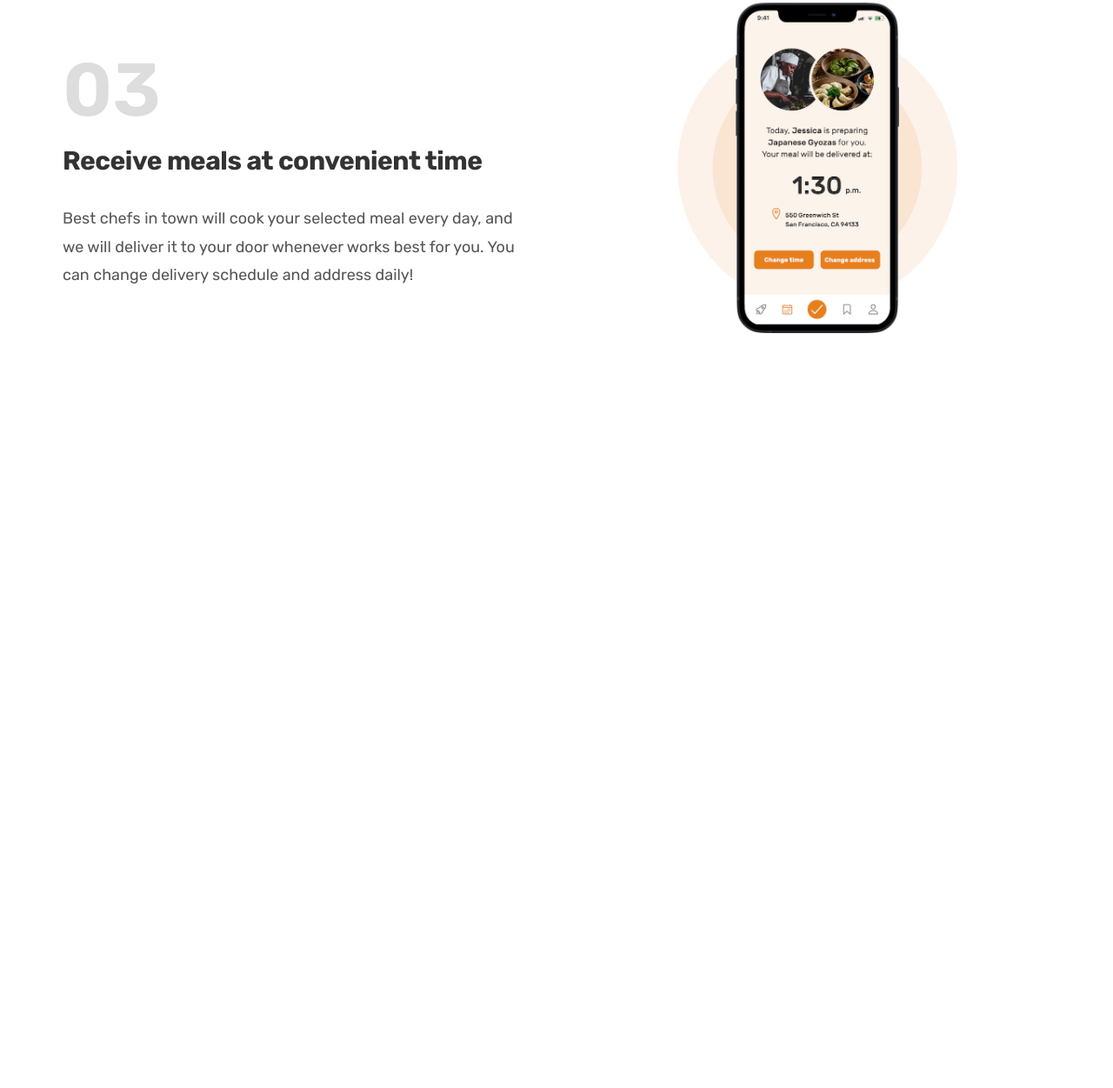
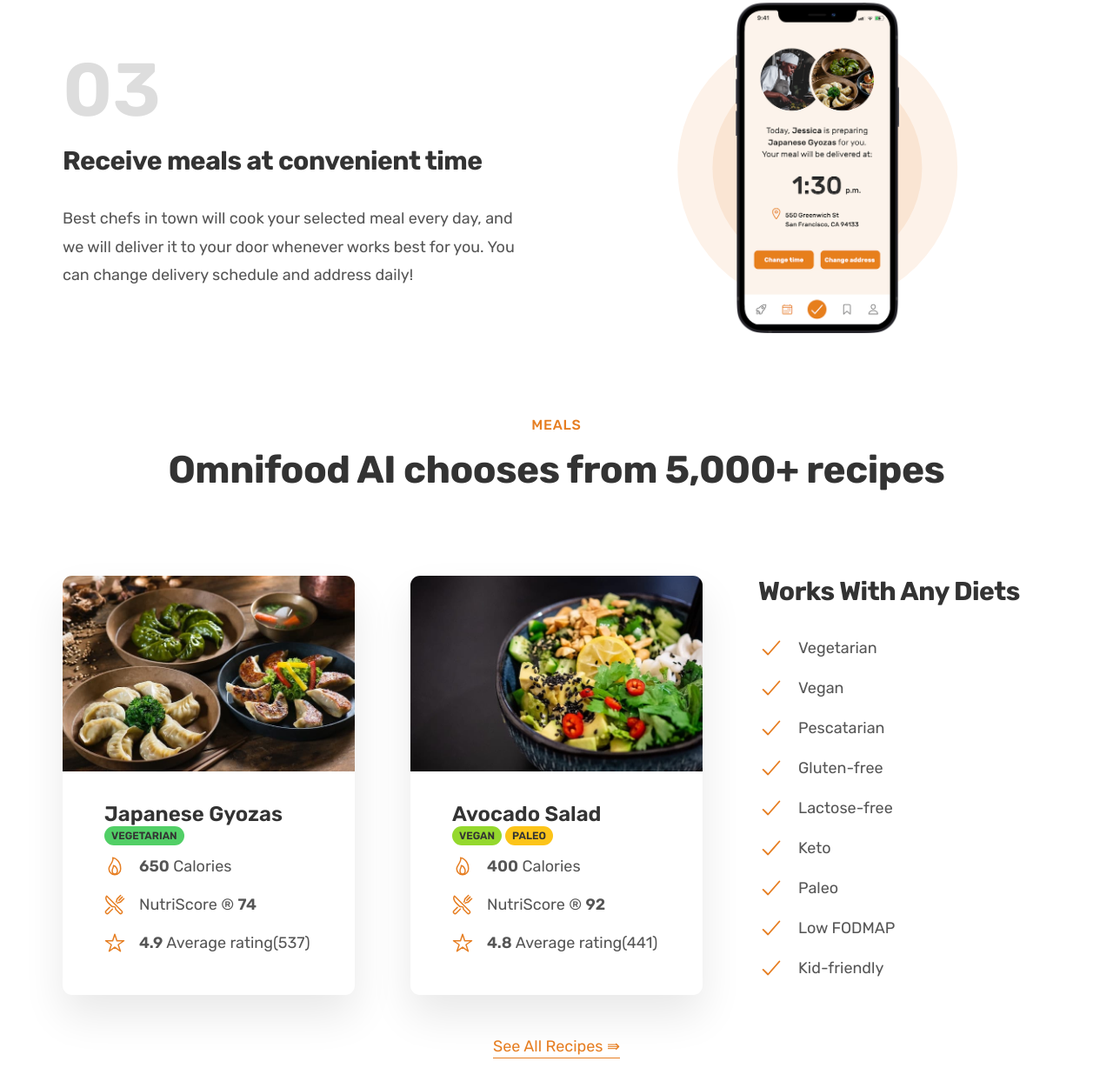
Before and after one commit to PyaePhoneMyat/omnifoodV2, a plain HTML site: page index.html in a window 1280 px wide. Shown: the part 2073-3324 px from the top of the page at 87% size. Before the commit the page ends 2456 px from the top, so only its background shows below. Drawn offline with nearby package versions, Linux system fonts and the light colour scheme.

Commit message:
meals section update

```diff
--- /dev/null
+++ b/css/general.css
@@ -0,0 +1,174 @@
+* {
+  margin: 0;
+  padding: 0;
+  box-sizing: border-box;
+}
+
+html {
+  font-size: 62.5%;
+}
+
+body {
+  font-family: 'Rubik', sans-serif;
+  font-weight: 400;
+  color: #555;
+}
+/**************General Component**************/
+.container {
+  max-width: 120rem;
+  margin: 0 auto;
+  padding: 0 3.2rem;
+}
+
+.grid {
+  display: grid;
+  row-gap: 9.6rem;
+  column-gap: 6.4rem;
+}
+
+.grid--2--cols {
+  grid-template-columns: 1fr 1fr;
+}
+
+.grid--3--cols {
+  grid-template-columns: 1fr 1fr 1fr;
+}
+
+.grid--4--cols {
+  grid-template-columns: repeat(4, 1fr);
+}
+
+.grid--center--v {
+  align-items: center;
+}
+
+/**************Heading Component**************/
+
+.heading-primary,
+.heading-secondary,
+.heading-tertiary {
+  font-weight: 700;
+
+  color: #333;
+  letter-spacing: -0.5px;
+}
+
+.heading-primary {
+  font-size: 5.2rem;
+  line-height: 1.1;
+  margin-bottom: 3.2rem;
+}
+
+.heading-secondary {
+  font-size: 4.4rem;
+  line-height: 1.2;
+  margin-bottom: 9.6rem;
+}
+
+.heading-tertiary {
+  font-size: 3rem;
+  list-style: 1.2;
+  margin-bottom: 3.2rem;
+}
+
+.sub-heading {
+  color: #e67e22;
+  font-size: 1.6rem;
+  font-weight: 500;
+  display: block;
+  text-transform: uppercase;
+  margin-bottom: 1.6rem;
+  letter-spacing: 0.75px;
+}
+
+.center-text {
+  text-align: center;
+}
+
+/**************Button Component**************/
+
+.btn:link,
+.btn:visited {
+  display: inline-block;
+
+  text-decoration: none;
+  font-size: 2rem;
+  font-weight: 600;
+  padding: 1.2rem 2.4rem;
+  border-radius: 10rem;
+
+  transition: all 0.3s;
+}
+
+.btn--full:link,
+.btn--full:visited {
+  background-color: #e67e22;
+  color: #fff;
+  font-weight: 700;
+}
+
+.btn--outline:link,
+.btn--outline:visited {
+  background-color: #fff;
+  color: #555;
+}
+
+.btn-right-sm {
+  margin-right: 1.6rem !important;
+}
+
+.btn--full:hover,
+.btn--full:active {
+  background-color: #b8651b;
+}
+
+.btn--outline:hover,
+.btn--outline:active {
+  background-color: #fdf2e9;
+  box-shadow: inset 0 0 0 3px #fff;
+}
+
+strong {
+  font-weight: 600;
+}
+
+/**************Tag Component**************/
+
+.tags {
+  margin-bottom: 1.2rem;
+  display: flex;
+  gap: 0.4rem;
+}
+
+.tag {
+  display: inline-block;
+  padding: 0.4rem 0.8rem;
+  font-size: 1.2rem;
+  font-weight: 600;
+  text-transform: uppercase;
+
+  color: #333;
+  border-radius: 100px;
+}
+
+.margin-bottom-md {
+  margin-bottom: 4.8rem !important;
+}
+
+/**************link Component**************/
+.link:link,
+.link:visited {
+  color: #e67e22;
+  text-decoration: none;
+  border-bottom: 1px solid currentColor;
+  display: inline-block;
+  padding-bottom: 0.2rem;
+
+  transition: all 0.3s;
+}
+
+.link:hover,
+.link:active {
+  color: #cf711f;
+  border-bottom: 1px solid transparent;
+}
--- a/css/style.css
+++ b/css/style.css
@@ -40,128 +40,6 @@ default : 9px;
 
 
 */
-
-* {
-  margin: 0;
-  padding: 0;
-  box-sizing: border-box;
-}
-
-html {
-  font-size: 62.5%;
-}
-
-body {
-  font-family: 'Rubik', sans-serif;
-  font-weight: 400;
-  color: #555;
-}
-/**************General Component**************/
-.container {
-  max-width: 120rem;
-  margin: 0 auto;
-  padding: 0 3.2rem;
-}
-
-.grid {
-  display: grid;
-  row-gap: 9.6rem;
-  column-gap: 6.4rem;
-}
-
-.grid--2--cols {
-  grid-template-columns: 1fr 1fr;
-}
-
-.grid--3--cols {
-  grid-template-columns: 1fr 1fr 1fr;
-}
-
-.grid--4--cols {
-  grid-template-columns: repeat(4, 1fr);
-}
-
-.grid--center--v {
-  align-items: center;
-}
-
-.heading-primary,
-.heading-secondary,
-.heading-tertiary {
-  font-weight: 700;
-
-  color: #333;
-  letter-spacing: -0.5px;
-}
-
-.heading-primary {
-  font-size: 5.2rem;
-  line-height: 1.1;
-  margin-bottom: 3.2rem;
-}
-
-.heading-secondary {
-  font-size: 4.4rem;
-  line-height: 1.2;
-  margin-bottom: 9.6rem;
-}
-
-.heading-tertiary {
-  font-size: 3rem;
-  list-style: 1.2;
-  margin-bottom: 3.2rem;
-}
-
-.sub-heading {
-  color: #e67e22;
-  font-size: 1.6rem;
-  font-weight: 500;
-  display: block;
-  text-transform: uppercase;
-  margin-bottom: 1.6rem;
-  letter-spacing: 0.75px;
-}
-
-.btn:link,
-.btn:visited {
-  display: inline-block;
-
-  text-decoration: none;
-  font-size: 2rem;
-  font-weight: 600;
-  padding: 1.2rem 2.4rem;
-  border-radius: 10rem;
-
-  transition: all 0.3s;
-}
-
-.btn--full:link,
-.btn--full:visited {
-  background-color: #e67e22;
-  color: #fff;
-  font-weight: 700;
-}
-
-.btn--outline:link,
-.btn--outline:visited {
-  background-color: #fff;
-  color: #555;
-}
-
-.btn-right-sm {
-  margin-right: 1.6rem !important;
-}
-
-.btn--full:hover,
-.btn--full:active {
-  background-color: #b8651b;
-}
-
-.btn--outline:hover,
-.btn--outline:active {
-  background-color: #fdf2e9;
-  box-shadow: inset 0 0 0 3px #fff;
-}
 
 /************** Header Component**************/
 .header {
@@ -320,8 +198,6 @@ body {
   content: '';
   display: block;
 
-  /* height: 60%; */
-
   position: absolute;
   top: 50%;
   left: 50%;
@@ -346,3 +222,91 @@ body {
 .step-img {
   width: 35%;
 }
+
+/************** Meals section**************/
+.section-meals {
+  padding: 9.6rem 0;
+}
+
+.meal {
+  box-shadow: 0 2.4rem 4.8rem rgba(0, 0, 0, 0.09);
+  border-radius: 11px;
+
+  overflow: hidden;
+  transition: all 0.3s;
+}
+
+.meal-content {
+  padding: 3.2rem 4.8rem 4.8rem 4.8rem;
+}
+
+.meal-img {
+  width: 100%;
+}
+.meal-title {
+  font-size: 2.4rem;
+  font-weight: 600;
+  color: #333;
+}
+
+.meal-attributes {
+  list-style: none;
+  display: flex;
+  flex-direction: column;
+  gap: 2rem;
+}
+
+.meal-attribute {
+  font-size: 1.8rem;
+
+  display: flex;
+  align-items: center;
+  gap: 1.6rem;
+}
+
+.meal-icon {
+  color: #e67e22;
+  width: 2.4rem;
+  height: 2.4rem;
+}
+
+.tag--vegetarian {
+  background-color: #51cf66;
+}
+
+.tag--vegan {
+  background-color: #94d82d;
+}
+
+.tag--paleo {
+  background-color: #fcc419;
+}
+
+.list {
+  list-style: none;
+  display: flex;
+  flex-direction: column;
+  gap: 1.6rem;
+}
+
+.list-item {
+  font-size: 1.8rem;
+  display: flex;
+  align-items: center;
+  gap: 1.6rem;
+}
+
+.list-icon {
+  width: 3rem;
+  height: 3rem;
+  color: #e67e22;
+}
+
+.all-receipes {
+  text-align: center;
+  font-size: 1.8rem;
+}
+
+.meal:hover {
+  transform: translateY(-1.2rem);
+}
--- a/index.html
+++ b/index.html
@@ -12,6 +12,7 @@
       rel="stylesheet"
     />
     <!-- custom style css -->
+    <link rel="stylesheet" href="./css/general.css" />
     <link rel="stylesheet" href="./css/style.css" />
   </head>
   <body>
@@ -145,6 +146,133 @@
           </div>
         </div>
       </section>
+      <section class="section-meals">
+        <div class="container center-text">
+          <span class="sub-heading">Meals</span>
+          <h2 class="heading-secondary">
+            Omnifood AI chooses from 5,000+ recipes
+          </h2>
+        </div>
+        <div class="container grid grid--3--cols margin-bottom-md">
+          <div class="meal">
+            <img
+              src="./img/meals/meal-1.jpg"
+              alt="Japanese Gyozas"
+              class="meal-img"
+            />
+            <div class="meal-content">
+              <p class="meal-title">Japanese Gyozas</p>
+              <div class="tags">
+                <span class="tag tag--vegetarian">Vegetarian</span>
+              </div>
+
+              <ul class="meal-attributes">
+                <li class="meal-attribute">
+                  <ion-icon class="meal-icon" name="flame-outline"></ion-icon
+                  ><span> <strong>650</strong> Calories</span>
+                </li>
+                <li class="meal-attribute">
+                  <ion-icon
+                    class="meal-icon"
+                    name="restaurant-outline"
+                  ></ion-icon
+                  ><span> NutriScore &reg; <strong>74</strong></span>
+                </li>
+                <li class="meal-attribute">
+                  <ion-icon class="meal-icon" name="star-outline"></ion-icon>
+                  <span> <strong>4.9</strong> Average rating(537)</span>
+                </li>
+              </ul>
+            </div>
+          </div>
+          <div class="meal">
+            <img
+              src="./img/meals/meal-2.jpg"
+              alt="Avocado Salad"
+              class="meal-img"
+            />
+            <div class="meal-content">
+              <p class="meal-title">Avocado Salad</p>
+              <div class="tags">
+                <span class="tag tag--vegan">Vegan</span>
+                <span class="tag tag--paleo">Paleo</span>
+              </div>
+
+              <ul class="meal-attributes">
+                <li class="meal-attribute">
+                  <ion-icon class="meal-icon" name="flame-outline"></ion-icon
+                  ><span> <strong>400</strong> Calories</span>
+                </li>
+                <li class="meal-attribute">
+                  <ion-icon
+                    class="meal-icon"
+                    name="restaurant-outline"
+                  ></ion-icon
+                  ><span> NutriScore &reg; <strong>92</strong></span>
+                </li>
+                <li class="meal-attribute">
+                  <ion-icon class="meal-icon" name="star-outline"></ion-icon>
+                  <span> <strong>4.8</strong> Average rating(441)</span>
+                </li>
+              </ul>
+            </div>
+          </div>
+          <div class="diet">
+            <h3 class="heading-tertiary">Works With Any Diets</h3>
+            <ul class="list">
+              <li class="list-item">
+                <ion-icon class="list-icon" name="checkmark-outline"></ion-icon
+                ><span> Vegetarian</span>
+              </li>
+              <li class="list-item">
+                <ion-icon class="list-icon" name="checkmark-outline"></ion-icon
+                ><span> Vegan</span>
+              </li>
+              <li class="list-item">
+                <ion-icon class="list-icon" name="checkmark-outline"></ion-icon
+                ><span> Pescatarian</span>
+              </li>
+              <li class="list-item">
+                <ion-icon class="list-icon" name="checkmark-outline"></ion-icon
+                ><span> Gluten-free</span>
+              </li>
+              <li class="list-item">
+                <ion-icon class="list-icon" name="checkmark-outline"></ion-icon
+                ><span> Lactose-free</span>
+              </li>
+              <li class="list-item">
+                <ion-icon class="list-icon" name="checkmark-outline"></ion-icon
+                ><span> Keto</span>
+              </li>
+              <li class="list-item">
+                <ion-icon class="list-icon" name="checkmark-outline"></ion-icon
+                ><span> Paleo</span>
+              </li>
+              <li class="list-item">
+                <ion-icon class="list-icon" name="checkmark-outline"></ion-icon
+                ><span> Low FODMAP</span>
+              </li>
+              <li class="list-item">
+                <ion-icon class="list-icon" name="checkmark-outline"></ion-icon
+                ><span> Kid-friendly</span>
+              </li>
+            </ul>
+          </div>
+        </div>
+        <div class="container all-receipes">
+          <a href="#" class="link">See All Recipes &rAarr;</a>
+        </div>
+      </section>
     </main>
+
+    <!-- Ionic Icon Link -->
+    <script
+      type="module"
+      src="https://unpkg.com/ionicons@7.1.0/dist/ionicons/ionicons.esm.js"
+    ></script>
+    <script
+      nomodule
+      src="https://unpkg.com/ionicons@7.1.0/dist/ionicons/ionicons.js"
+    ></script>
   </body>
 </html>
```
